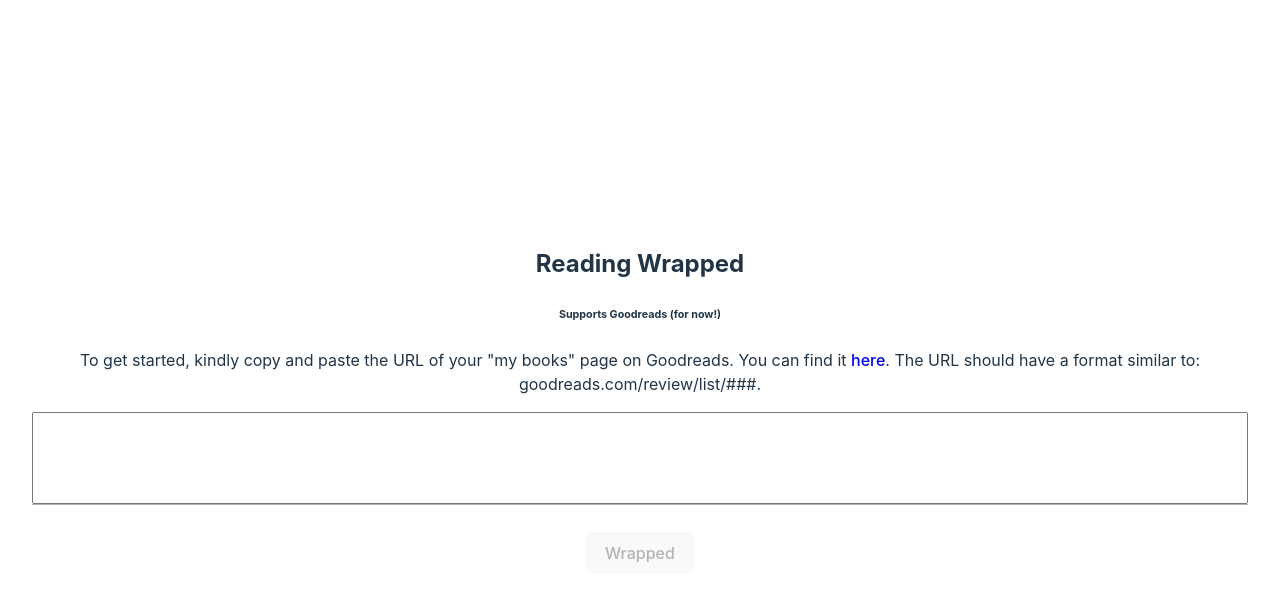
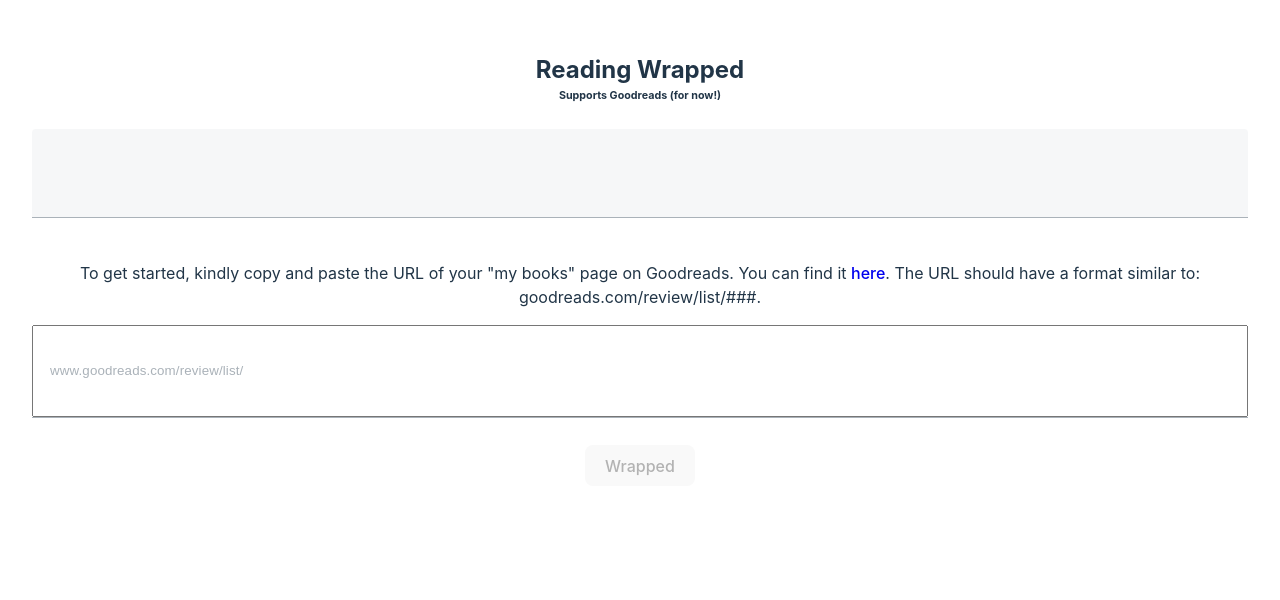
Before and after one commit to ar-ushi/reading-wrapped, a Vue app in the folder client/: page / in a window 1280 px wide. Shown: the top 600 px of the page. Built offline with nearby package versions, Linux system fonts and the light colour scheme.

Commit message:
feat - add script

```diff
--- a/client/package.json
+++ b/client/package.json
@@ -14,6 +14,7 @@
   },
   "devDependencies": {
     "@vitejs/plugin-vue": "^4.5.2",
+    "sass": "^1.69.5",
     "typescript": "^5.2.2",
     "vite": "^5.0.8",
     "vue-tsc": "^1.8.25"
--- a/client/src/main.ts
+++ b/client/src/main.ts
@@ -1,5 +1,5 @@
 import { createApp } from 'vue'
-import './style.css'
+import './style.scss'
 import App from './App.vue'
 import {createVuetify} from 'vuetify'
 import { components, directives } from 'vuetify/dist/vuetify-labs.js';
--- a/client/src/screens/LandingPage.vue
+++ b/client/src/screens/LandingPage.vue
@@ -2,13 +2,16 @@
   <div id="main-page-header">
     <h2>Reading Wrapped</h2>
     <h6>Supports Goodreads (for now!)</h6>
+    <div class="year-select-dropdown">
+      <v-select class="custom-select" placeholder="Select Year" v-model="selectedYear" :items="yearOptions" :item-props="itemProps"></v-select>
+    </div>
   </div>
   <div id="main-page-links">
     <p>
       To get started, kindly copy and paste the URL of your "my books" page on Goodreads.
       You can find it <a href="https://www.goodreads.com/review/list/">here</a>. The URL should have a format similar to: goodreads.com/review/list/###.
     </p>
-    <v-text-field aria-placeholder="www.goodreads.com/review/list/"></v-text-field>
+    <v-text-field placeholder="www.goodreads.com/review/list/"></v-text-field>
   </div>
   <div id="wrapped-btn">
     <button disabled>Wrapped</button>
@@ -16,5 +19,51 @@
 </template>
 
 <script lang="ts">
+export default{
+  data(){
+    return {
+      selectedYear: 2023,
+      yearOptions: [] as {text: string, value: number}[]
+    };
+  },
+  mounted(){
+    this.generateYearsForWrapped();
+  },
+  methods: {
+    generateYearsForWrapped(){
+      const date : Date = new Date();
+      const currMonth: number = date.getMonth();
+      const currYear : number = (currMonth === 12) ? date.getFullYear() : (date.getFullYear() - 1);
+      const years = [];
 
+      for (let i = currYear; i>= currYear - 5; i--){
+        years.push({text: i.toString(), value: i});
+      }
+
+      this.yearOptions = years;
+      this.selectedYear = currYear;
+    },
+    itemProps(item: any){
+      return{
+        title: item.key,
+      }
+    }
+  }
+}
 </script>
+
+<style lang="scss">
+#main-page-header{
+  h2{
+    margin-block-end: 0;
+  }
+  h6{
+    margin-block-start: 0;
+  }
+  .year-select-dropdown{
+    display: flex;
+    justify-content: center;
+  }
+}
+
+</style>
--- a/client/src/style.css
+++ b/client/src/style.scss
@@ -1,37 +1,48 @@
+$font-family: Inter, system-ui, Avenir, Helvetica, Arial, sans-serif;
+
 :root {
-  font-family: Inter, system-ui, Avenir, Helvetica, Arial, sans-serif;
+  font-family: $font-family;
   line-height: 1.5;
   font-weight: 400;
-
   color-scheme: light dark;
   color: rgba(255, 255, 255, 0.87);
   background-color: #242424;
-
   font-synthesis: none;
   text-rendering: optimizeLegibility;
   -webkit-font-smoothing: antialiased;
   -moz-osx-font-smoothing: grayscale;
+
+  @media (prefers-color-scheme: light) {
+    color: #213547;
+    background-color: #ffffff;
+  }
 }
 
 a {
   font-weight: 500;
   text-decoration: inherit;
-}
-a:hover {
-  color: #535bf2;
+
+  &:hover {
+    color: #535bf2;
+  }
+
+  @media (prefers-color-scheme: light) {
+    &:hover {
+      color: #747bff;
+    }
+  }
 }
 
 body {
   margin: 0;
   display: flex;
-  place-items: center;
+  justify-content: center;
   min-width: 320px;
   min-height: 100vh;
 }
 
 h1 {
   font-size: 3.2em;
-  line-height: 1.1;
 }
 
 button {
@@ -44,13 +55,23 @@
   background-color: #1a1a1a;
   cursor: pointer;
   transition: border-color 0.25s;
-}
-button:hover {
-  border-color: #646cff;
-}
-button:focus,
-button:focus-visible {
-  outline: 4px auto -webkit-focus-ring-color;
+
+  &:hover {
+    border-color: #646cff;
+  }
+
+  &:focus,
+  &:focus-visible {
+    outline: 4px auto -webkit-focus-ring-color;
+  }
+
+  @media (prefers-color-scheme: light) {
+    background-color: #f9f9f9;
+
+    &:hover {
+      border-color: #646cff;
+    }
+  }
 }
 
 .card {
@@ -58,21 +79,7 @@
 }
 
 #app {
-  max-width: 1280px;
   margin: 0 auto;
   padding: 2rem;
   text-align: center;
 }
-
-@media (prefers-color-scheme: light) {
-  :root {
-    color: #213547;
-    background-color: #ffffff;
-  }
-  a:hover {
-    color: #747bff;
-  }
-  button {
-    background-color: #f9f9f9;
-  }
-}
--- a/client/vite.config.ts
+++ b/client/vite.config.ts
@@ -4,4 +4,12 @@
 // https://vitejs.dev/config/
 export default defineConfig({
   plugins: [vue()],
+  css: {
+    preprocessorOptions: {
+      scss: {
+        additionalData: `
+        `
+      }
+    }
+  }
 })
```
Also changed, not shown: 2 other files (tests, documents, lock files or other folders).
